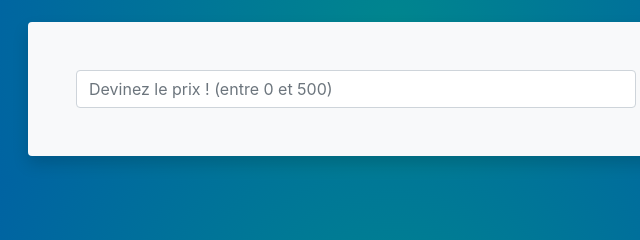
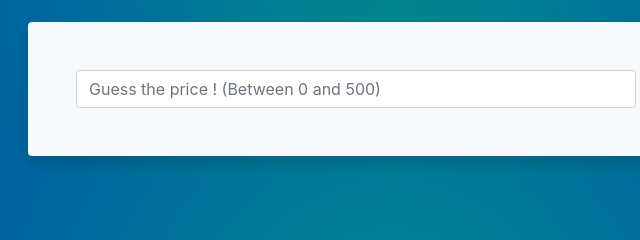
Before and after one commit to bl0ckthings/JustePrix, a plain HTML site: page index.html in a window 1280 px wide. Shown: the part 170-410 px from the top of the page, 247-887 px from the left. Drawn offline with nearby package versions, Linux system fonts and the light colour scheme; a web font is replaced by a local one.

Commit message:
language change

```diff
--- a/index.html
+++ b/index.html
@@ -35,7 +35,7 @@
           <form id="formulaire">
             <div class="row">
               <div class="col">
-                <input id="prix" class="form-control" placeholder="Devinez le prix ! (entre 0 et 500)" type="tel" />
+                <input id="prix" class="form-control" placeholder="Guess the price ! (Between 0 and 500)" type="tel" />
               </div>
               <button type="submit" class="btn btn-primary">Guess</button>
             </div>
```
